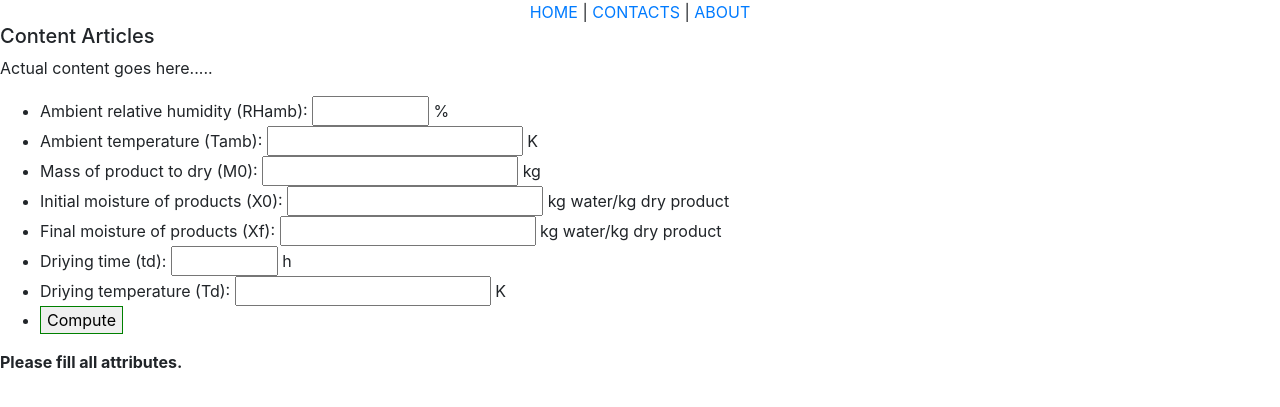
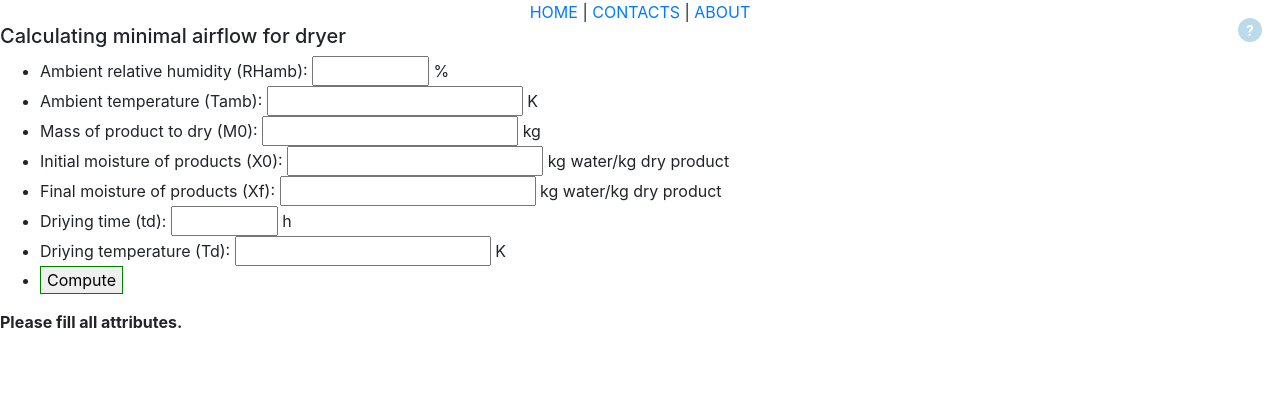
Before and after one commit to lcuvelli/master_thesis_dreasy, a Flask app: page / in a window 1280 px wide. Shown: the top 407 px of the page. Run offline with Flask 2, Linux system fonts and the light colour scheme; some libraries are stand-ins or nearby versions.

Commit message:
Inline tip on Index page

```diff
--- a/heating_section.py
+++ b/heating_section.py
@@ -37,7 +37,7 @@ e = 6 / 1000  # m - Thickness of the slices of product
 
 Lc = 0.5  # m - Hydraulic diamater #TODO: how to fix this parameter ?
 h_star = 10                        #TODO: how to fix this parameter ?
-Td = 70     # °C - mean temperature at the end of the heating section along the day #TODO: discuss
+Td = 60     # °C - mean temperature at the end of the heating section along the day #TODO: discuss
 Tmax = 90   # °C - maximal Tair allowed at the end of the heating section along the day #TODO: discuss function product
 tol = 1     # °C (or K) - tolerance on the mean temperature in the dryer
 
--- a/main.py
+++ b/main.py
@@ -1,6 +1,7 @@
 from flask import Flask, render_template
 from flask import request, escape, flash, Markup
 import air_flow_rate as airflow
+import sys
 
 
 
@@ -10,7 +11,9 @@ app.secret_key = "key"
 
 @app.route("/")
 def index():
+    print('Hello world!', file=sys.stderr)
     Q = ""
+    mass_to_evaporate = ""
     RHamb = request.args.get("RHamb", type=float)
     Tamb = request.args.get("Tamb", type=float)
     M0 = request.args.get("M0", type=float)
@@ -33,10 +36,16 @@ def index():
             i += 1
 
         elif (i==0):
+            mass_to_evaporate = M0 / (1 + X0) * (X0 - Xf)
             Q = airflow.compute_air_flow_rate(RHamb, Tamb, M0, X0, Xf, td, Td)
+            if Q < 0 :
+                message = Markup(
+                    'Error: Minimal air flow is negative. Not feasible with conditions given. Please try again.')
+                flash(message)
+
             print(Q)
 
-    return render_template('index.html', Q=Q)
+    return render_template('index.html', Q=Q, mass_to_evaporate = mass_to_evaporate)
 
 
 
--- a/templates/index.html
+++ b/templates/index.html
@@ -7,7 +7,8 @@
     <meta http-equiv="X-UA-Compatible" content="ie=edge">
     <!-- bootstrap css -->
     <link rel="stylesheet" href="https://maxcdn.bootstrapcdn.com/bootstrap/4.0.0-beta.2/css/bootstrap.min.css">
-    <title>Document</title>
+    <title>Drying is fun</title>
+
   </head>
    <body>
       <div id="menu" align="middle" >
@@ -16,14 +17,13 @@
          <a href="about">ABOUT</a>
       </div>
       <div id="content" align="left" bgcolor="white">
-         <h5>Content Articles</h5>
-         <p>Actual content goes here.....</p>
+         <h5>Calculating minimal airflow for dryer</h5>
       </div>
    </body>
 
     <form action="" method="get">
         <ul>
-        <li> Ambient relative humidity (RHamb): <input type="number" step="0.1" name="RHamb" min="0" max="100" required> % </li>
+        <li> Ambient relative humidity (RHamb): <input type="number" step="0.1"  name="RHamb" min="0" max="100" required> % </li>
         <li> Ambient temperature (Tamb): <input type="number" step="0.1" min="273.2" name="Tamb" required> K </li>
         <li> Mass of product to dry (M0): <input type="number" step="0.1" min="0" name="M0" required> kg</li>
         <li> Initial moisture of products (X0): <input type="number" min="0" step="0.1" name="X0" required> kg water/kg dry product </li>
@@ -39,7 +39,8 @@
    {% if Q == null or Q == "" %}
    <b> Please fill all attributes.</b>
 
-   {% else %}
+   {% elif Q > 0 %}
+   Water mass to evaporate is {{mass_to_evaporate}} kg. <br>
    Your air flow rate should be : <b> {{Q}} kg humid air/s </b>
    {% endif %}
 
@@ -51,11 +52,12 @@
         </div>
         {% endfor %}
     </div>
-
+<div class="help-tip">
+    <p>Any question or comment ? Please contact lucie.cuvelliez.drowart@ulb.be</p>
 </div>
 
-
 </html>
+<script>alert(problem)</script>
 
 
 
@@ -71,6 +73,88 @@ input:valid {
   border: 1px solid green;
 }
 
+.help-tip{
+    position: absolute;
+    top: 18px;
+    right: 18px;
+    text-align: center;
+    background-color: #BCDBEA;
+    border-radius: 50%;
+    width: 24px;
+    height: 24px;
+    font-size: 14px;
+    line-height: 26px;
+    cursor: default;
+}
+
+.help-tip:before{
+    content:'?';
+    font-weight: bold;
+    color:#fff;
+}
+
+.help-tip:hover p{
+    display:block;
+    transform-origin: 100% 0%;
+
+    -webkit-animation: fadeIn 0.3s ease-in-out;
+    animation: fadeIn 0.3s ease-in-out;
+
+}
+
+.help-tip p{    /* The tooltip */
+    display: none;
+    text-align: left;
+    background-color: #1E2021;
+    padding: 20px;
+    width: 300px;
+    position: absolute;
+    border-radius: 3px;
+    box-shadow: 1px 1px 1px rgba(0, 0, 0, 0.2);
+    right: -4px;
+    color: #FFF;
+    font-size: 13px;
+    line-height: 1.4;
+}
+
+.help-tip p:before{ /* The pointer of the tooltip */
+    position: absolute;
+    content: '';
+    width:0;
+    height: 0;
+    border:6px solid transparent;
+    border-bottom-color:#1E2021;
+    right:10px;
+    top:-12px;
+}
+
+.help-tip p:after{ /* Prevents the tooltip from being hidden */
+    width:100%;
+    height:40px;
+    content:'';
+    position: absolute;
+    top:-40px;
+    left:0;
+}
+
+/* CSS animation */
+
+@-webkit-keyframes fadeIn {
+    0% {
+        opacity:0;
+        transform: scale(0.6);
+    }
+
+    100% {
+        opacity:100%;
+        transform: scale(1);
+    }
+}
+
+@keyframes fadeIn {
+    0% { opacity:0; }
+    100% { opacity:100%; }
+}
 
 
 </style>
```
